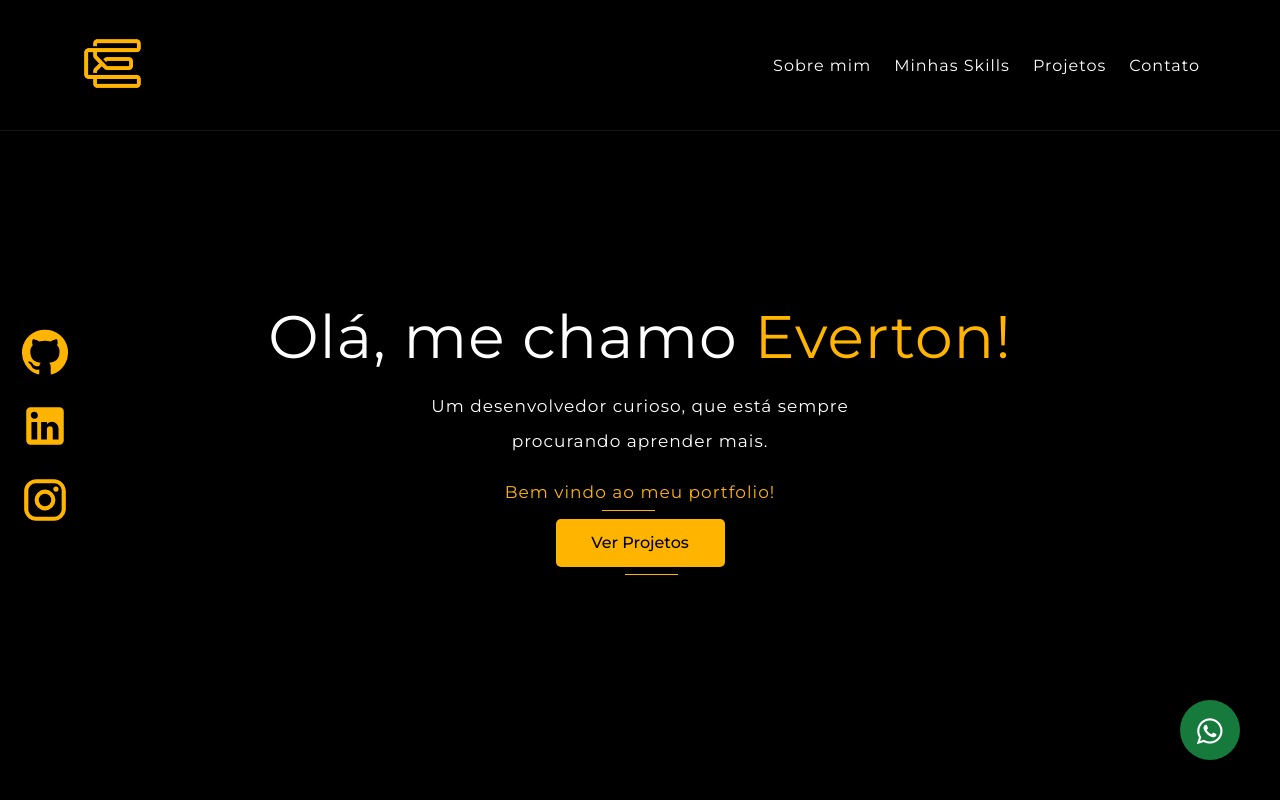
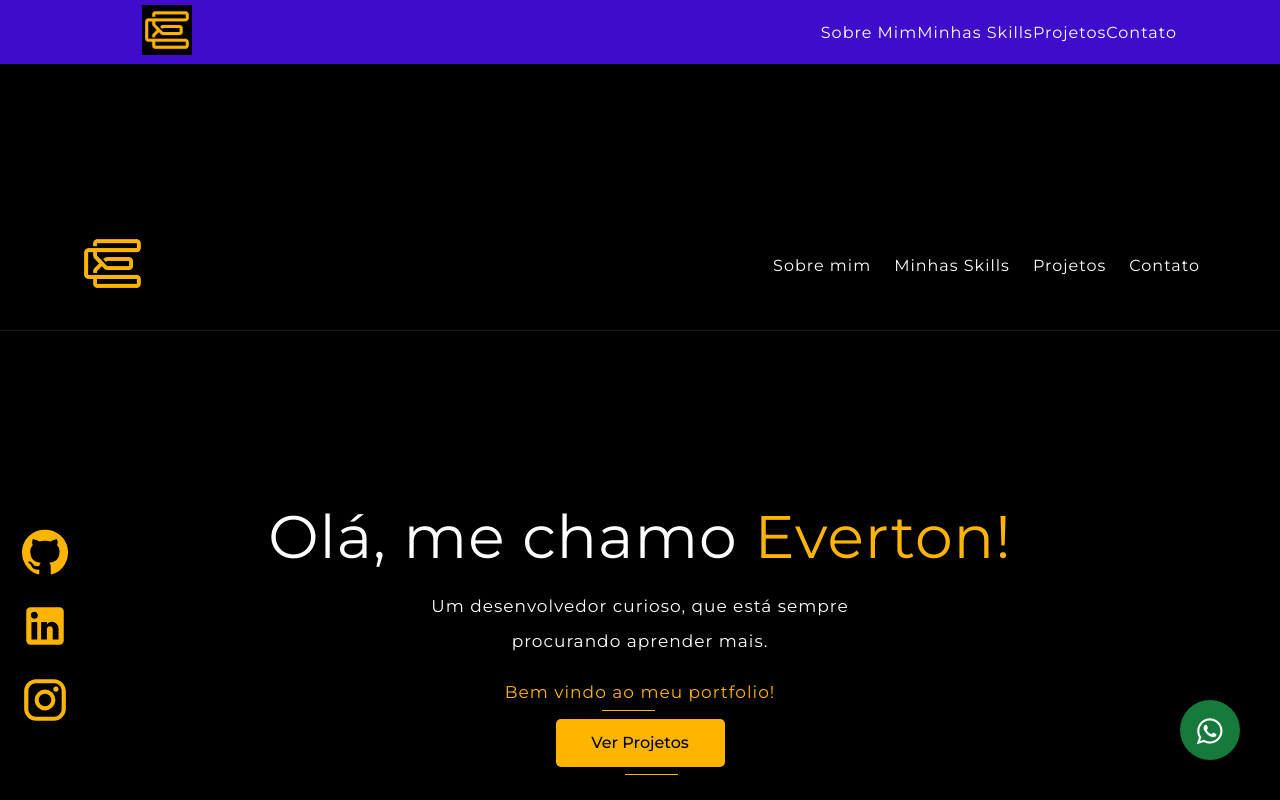
Before and after one commit to EvertonCarvalho1/portfolio-app, a React (Create React App) app: page / in a window 1280 px wide. Shown: the top 800 px of the page. Built offline with nearby package versions, Linux system fonts and the light colour scheme.

Commit message:
header for mobile

```diff
--- a/package.json
+++ b/package.json
@@ -6,6 +6,8 @@
     "@emailjs/browser": "^3.7.0",
     "@emotion/react": "^11.8.2",
     "@emotion/styled": "^11.8.1",
+    "@material-ui/core": "4.11.0",
+    "@material-ui/icons": "4.9.1",
     "@mui/icons-material": "^5.5.0",
     "@mui/material": "^5.5.0",
     "@testing-library/jest-dom": "^5.16.2",
@@ -22,7 +24,7 @@
     "react": "^17.0.2",
     "react-dom": "^17.0.2",
     "react-hot-toast": "^2.4.0",
-    "react-icons": "4.3.1",
+    "react-icons": "4.2.0",
     "react-router-dom": "^5.2.0",
     "react-scripts": "5.0.0",
     "react-scroll": "^1.7.16",
--- /dev/null
+++ b/src/components/HeaderTest/index.tsx
@@ -0,0 +1,215 @@
+import {
+    AppBar,
+    Toolbar,
+    Typography,
+    makeStyles,
+    Button,
+    IconButton,
+    Drawer,
+    Link,
+    MenuItem,
+} from "@material-ui/core";
+import { Link as Anchor } from 'react-scroll'
+import MenuIcon from "@material-ui/icons/Menu";
+import logoImg from '../../assets/logo.png';
+import React, { useState, useEffect } from "react";
+import { Link as RouterLink } from "react-router-dom";
+import { ContainerHeader } from "./styles";
+
+const headersData = [
+    {
+        className: "aNav",
+        to: "aboutMe",
+        spy: true,
+        smooth: true,
+        offset: -325,
+        duration: 1000,
+        label: 'Sobre Mim'
+    },
+    {
+        className: "aNav",
+        to: "mySkills",
+        spy: true,
+        smooth: true,
+        offset: -275,
+        duration: 1000,
+        label: 'Minhas Skills'
+    },
+    {
+        className: "aNav",
+        to: "projects",
+        spy: true,
+        smooth: true,
+        offset: -200,
+        duration: 1000,
+        label: 'Projetos'
+    },
+    {
+        className: "aNav",
+        to: "contact",
+        spy: true,
+        smooth: true,
+        offset: -150,
+        duration: 1000,
+        label: 'Contato'
+    },
+
+];
+
+const useStyles = makeStyles(() => ({
+    header: {
+        backgroundColor: "#400CCC",
+        paddingRight: "79px",
+        paddingLeft: "118px",
+        "@media (max-width: 900px)": {
+            paddingLeft: 0,
+        },
+    },
+    logo: {
+        fontFamily: "Work Sans, sans-serif",
+        fontWeight: 600,
+        color: "#FFFEFE",
+        textAlign: "left",
+    },
+    menuButton: {
+        fontFamily: "Open Sans, sans-serif",
+        fontWeight: 700,
+        size: "18px",
+        marginLeft: "38px",
+    },
+    toolbar: {
+        display: "flex",
+        justifyContent: "space-between",
+    },
+    drawerContainer: {
+        padding: "20px 30px",
+    },
+}));
+
+export default function HeaderTest() {
+    const { header, logo, menuButton, toolbar, drawerContainer } = useStyles();
+
+    const [state, setState] = useState({
+        mobileView: false,
+        drawerOpen: false,
+    });
+
+    const { mobileView, drawerOpen } = state;
+
+    useEffect(() => {
+        const setResponsiveness = () => {
+            return window.innerWidth < 900
+                ? setState((prevState) => ({ ...prevState, mobileView: true }))
+                : setState((prevState) => ({ ...prevState, mobileView: false }));
+        };
+
+        setResponsiveness();
+
+        window.addEventListener("resize", () => setResponsiveness());
+
+        return () => {
+            window.removeEventListener("resize", () => setResponsiveness());
+        };
+    }, []);
+
+    const displayDesktop = () => {
+        return (
+            <Toolbar className={toolbar}>
+                {femmecubatorLogo}
+                <div>{getMenuButtons()}</div>
+            </Toolbar>
+        );
+    };
+
+    const displayMobile = () => {
+        const handleDrawerOpen = () =>
+            setState((prevState) => ({ ...prevState, drawerOpen: true }));
+        const handleDrawerClose = () =>
+            setState((prevState) => ({ ...prevState, drawerOpen: false }));
+
+        return (
+            <Toolbar>
+                <IconButton
+                    {...{
+                        edge: "start",
+                        color: "inherit",
+                        "aria-label": "menu",
+                        "aria-haspopup": "true",
+                        onClick: handleDrawerOpen,
+                    }}
+                >
+                    <MenuIcon />
+                </IconButton>
+
+                <Drawer
+                    {...{
+                        anchor: "left",
+                        open: drawerOpen,
+                        onClose: handleDrawerClose,
+                    }}
+                >
+                    <div className={drawerContainer}>{getDrawerChoices()}</div>
+                </Drawer>
+
+                <div>{femmecubatorLogo}</div>
+            </Toolbar>
+        );
+    };
+
+    const getDrawerChoices = () => {
+        return headersData.map((item) => {
+            return (
+                <Anchor
+                    {...{
+                        className: item.className,
+                        to: item.to,
+                        spy: item.spy,
+                        smooth: item.smooth,
+                        offset: item.offset,
+                        duration: item.duration,
+                    }}
+                >
+                    <MenuItem>  {item.label}</MenuItem>
+
+                </Anchor>
+
+            );
+        });
+    };
+
+    const femmecubatorLogo = (
+        <Anchor to="home" spy={true} smooth={true}
+            offset={-325} duration={1000}>
+            <img src={logoImg} alt="logo" />
+        </Anchor>
+    );
+
+    const getMenuButtons = () => {
+        return headersData.map((item) => {
+            return (
+                <Anchor
+                    {...{
+                        className: item.className,
+                        to: item.to,
+                        spy: item.spy,
+                        smooth: item.smooth,
+                        offset: item.offset,
+                        duration: item.duration,
+                    }}
+                >
+                    {item.label}
+                </Anchor>
+            );
+        });
+    };
+
+    return (
+        <header>
+            <ContainerHeader>
+                <AppBar className={header}>
+                    {mobileView ? displayMobile() : displayDesktop()}
+                </AppBar>
+            </ContainerHeader>
+        </header>
+    );
+}
--- /dev/null
+++ b/src/components/HeaderTest/styles.ts
@@ -0,0 +1,14 @@
+import styled from "styled-components";
+
+export const ContainerHeader = styled.header`
+  width: 100%;
+
+  height: 200px;
+
+  img{
+    width: 50px;
+    height: 50px;
+  }
+
+
+`;
--- a/src/pages/Main/index.tsx
+++ b/src/pages/Main/index.tsx
@@ -13,6 +13,7 @@ import { Container } from "./styles";
 import Contact from "../Contact";
 import { Toaster } from "react-hot-toast";
 import { Footer } from "../../components/Footer";
+import HeaderTest from "../../components/HeaderTest";
 
 export function Main() {
     useEffect(() => {
@@ -24,6 +25,7 @@ export function Main() {
 
     return (
         <>
+            <HeaderTest />
             <Header />
             <Container>
                 <div><Toaster /></div>
```
Also changed, not shown: 1 other file (tests, documents, lock files or other folders).
